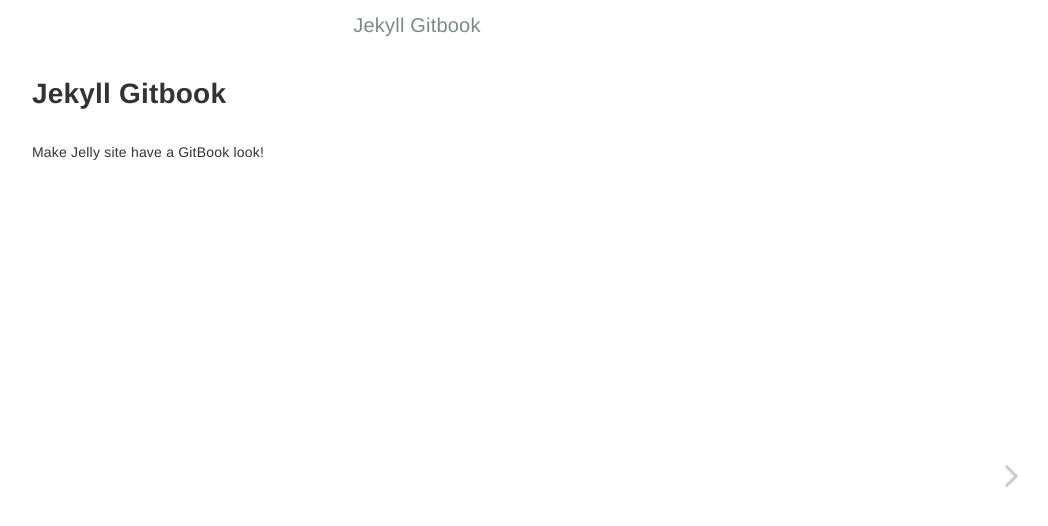
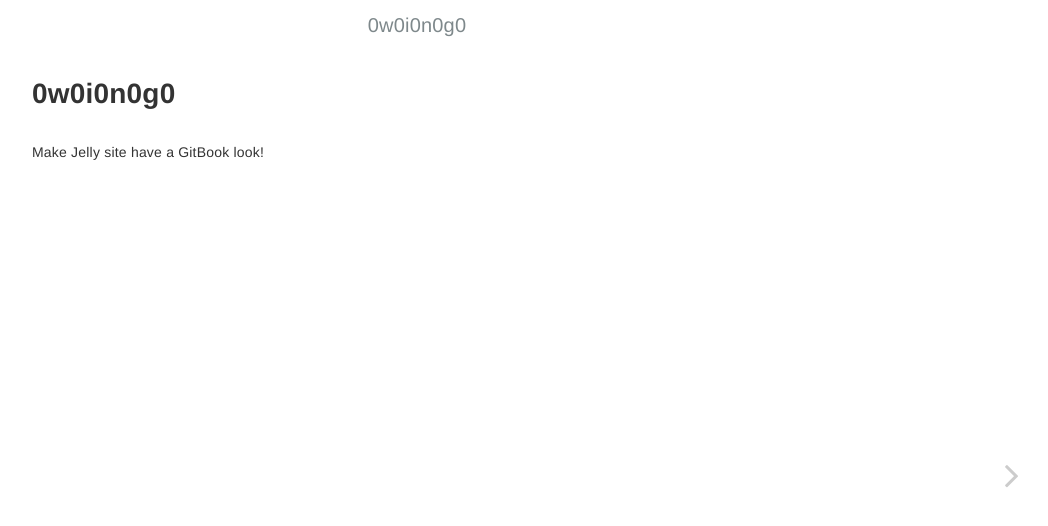
Before and after one commit to 0w0i0n0g0/0w0i0n0g0.github.io, a Jekyll site: the page built from index.md, in a window 1280 px wide. Shown: the top 526 px of the page, without its empty margins (223-1271 px from the left). Built offline with Jekyll 4.4.1, drawn with Linux system fonts in a browser that asks for light colours.

Commit message:
config change

```diff
--- a/_config.yml
+++ b/_config.yml
@@ -1,16 +1,16 @@
 # Configurations
-title:            Jekyll Gitbook
-longtitle:        Jekyll Gitbook
-author:           HE Tao
-email:            sighingnow@gmail.com
+title:            0w0i0n0g0
+longtitle:        0w0i0n0g0
+author:           0w0i0n0g0
+email:
 description: >
-  Build Jekyll site with the GitBook style.
+  0w0i0n0g0's Github page.
 
 version:          1.0
 gitbook_version:  3.2.3
 
 url:              'https://0w0i0n0g0.github.io'
-baseurl:          '/jekyll-gitbook'
+baseurl:          '/'
 rss:              RSS
 
 toc:
```
